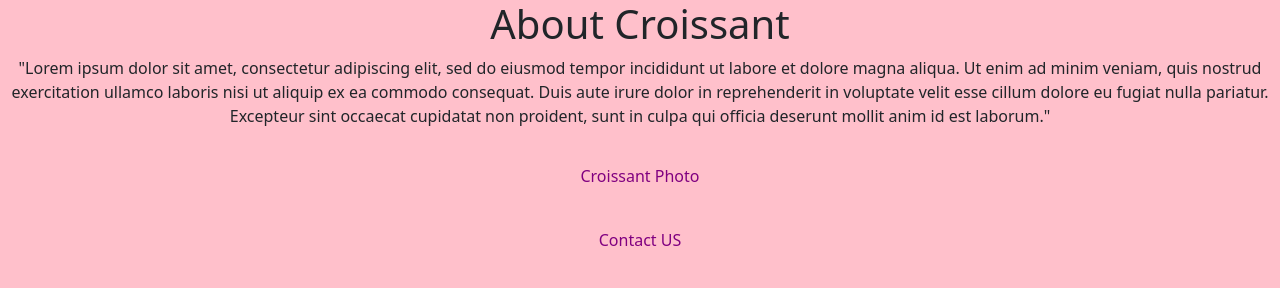
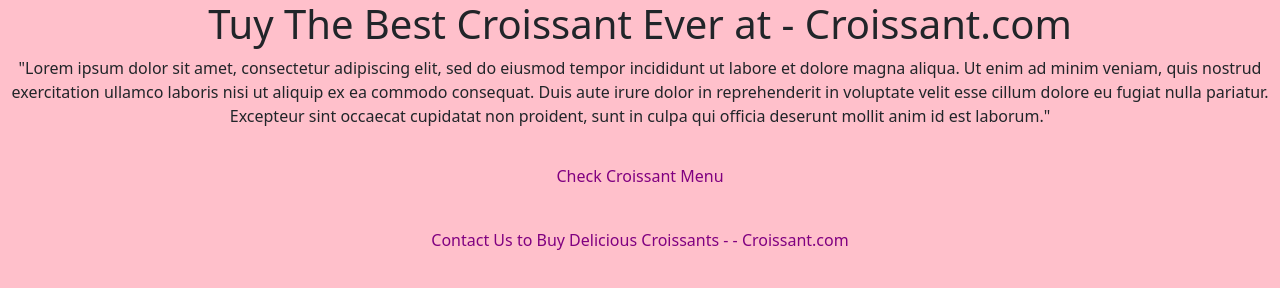
Before and after one commit to SvitlanaStan/Croissant, a plain HTML site: page index.html in a window 1280 px wide. Drawn offline with nearby package versions, Linux system fonts and the light colour scheme.

Commit message:
some seo added

```diff
--- a/index.html
+++ b/index.html
@@ -3,7 +3,10 @@
   <head>
     <meta charset="UTF-8" />
     <meta http-equiv="X-UA-Compatible" content="IE=edge" />
-    <meta name="viewport" content="width=device-width, initial-scale=1.0" />
+    <meta
+      name="description"
+      content="Tuy The Best Croissant Ever- Croissant.com"
+    />
 
     <link
       href="https://cdn.jsdelivr.net/npm/bootstrap@5.3.0-alpha1/dist/css/bootstrap.min.css"
@@ -17,10 +20,10 @@
       crossorigin="anonymous"
     ></script>
     <link rel="stylesheet" href="src/style.css" />
-    <title>Croissant</title>
+    <title>Croissant Factory - Croissant.com</title>
   </head>
   <body>
-    <h1>About Croissant</h1>
+    <h1>Tuy The Best Croissant Ever at - Croissant.com</h1>
     <p>
       "Lorem ipsum dolor sit amet, consectetur adipiscing elit, sed do eiusmod
       tempor incididunt ut labore et dolore magna aliqua. Ut enim ad minim
@@ -31,8 +34,10 @@
       est laborum."
     </p>
     <footer>
-      <a href="photo.html">Croissant Photo</a>
-      <a href="contact.html"> Contact US</a>
+      <a href="photo.html">Check Croissant Menu</a>
+      <a href="contact.html">
+        Contact Us to Buy Delicious Croissants - - Croissant.com</a
+      >
     </footer>
   </body>
 </html>
```
Also changed, not shown: contact.html (+4 -1 lines), photo.html (+6 -3 lines).
